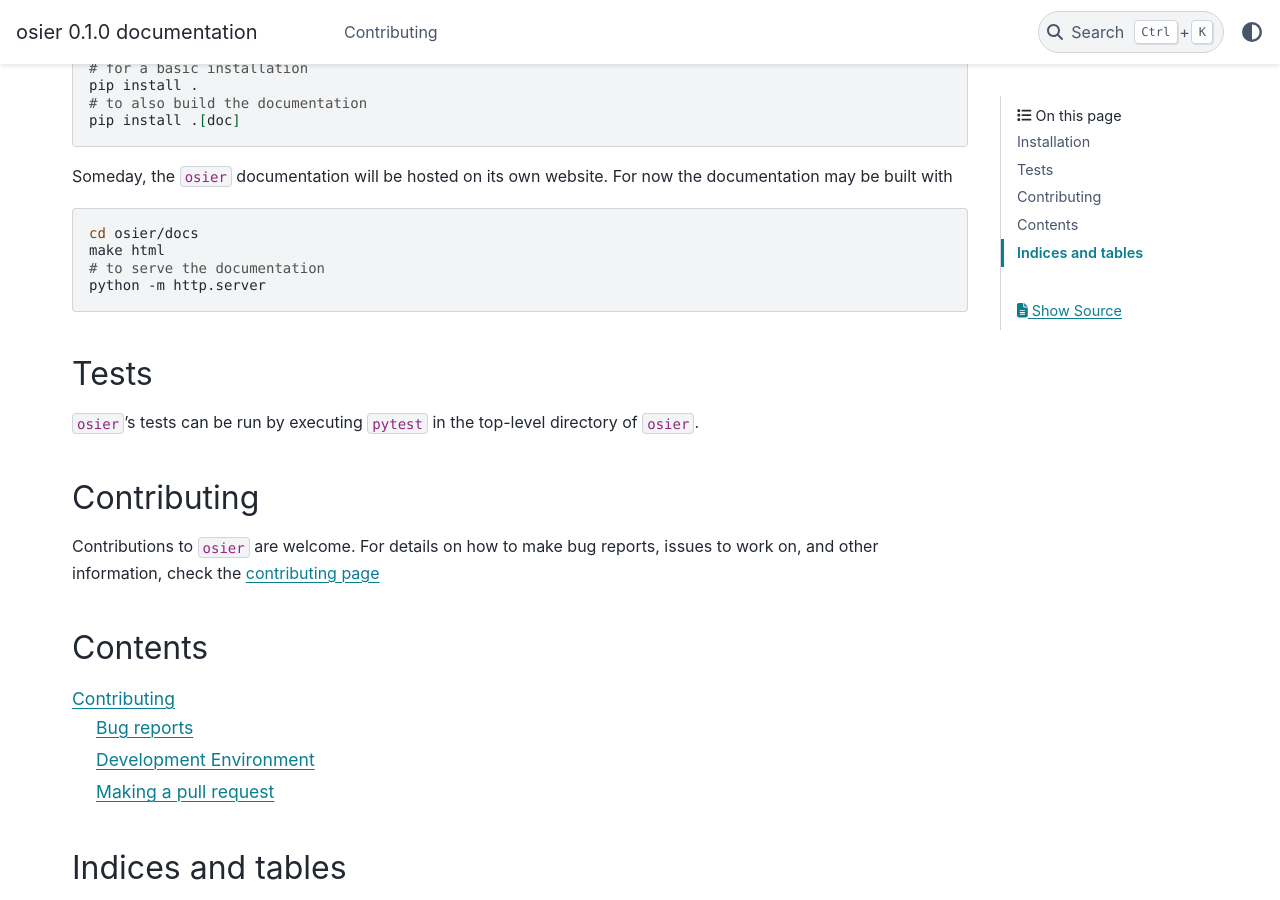
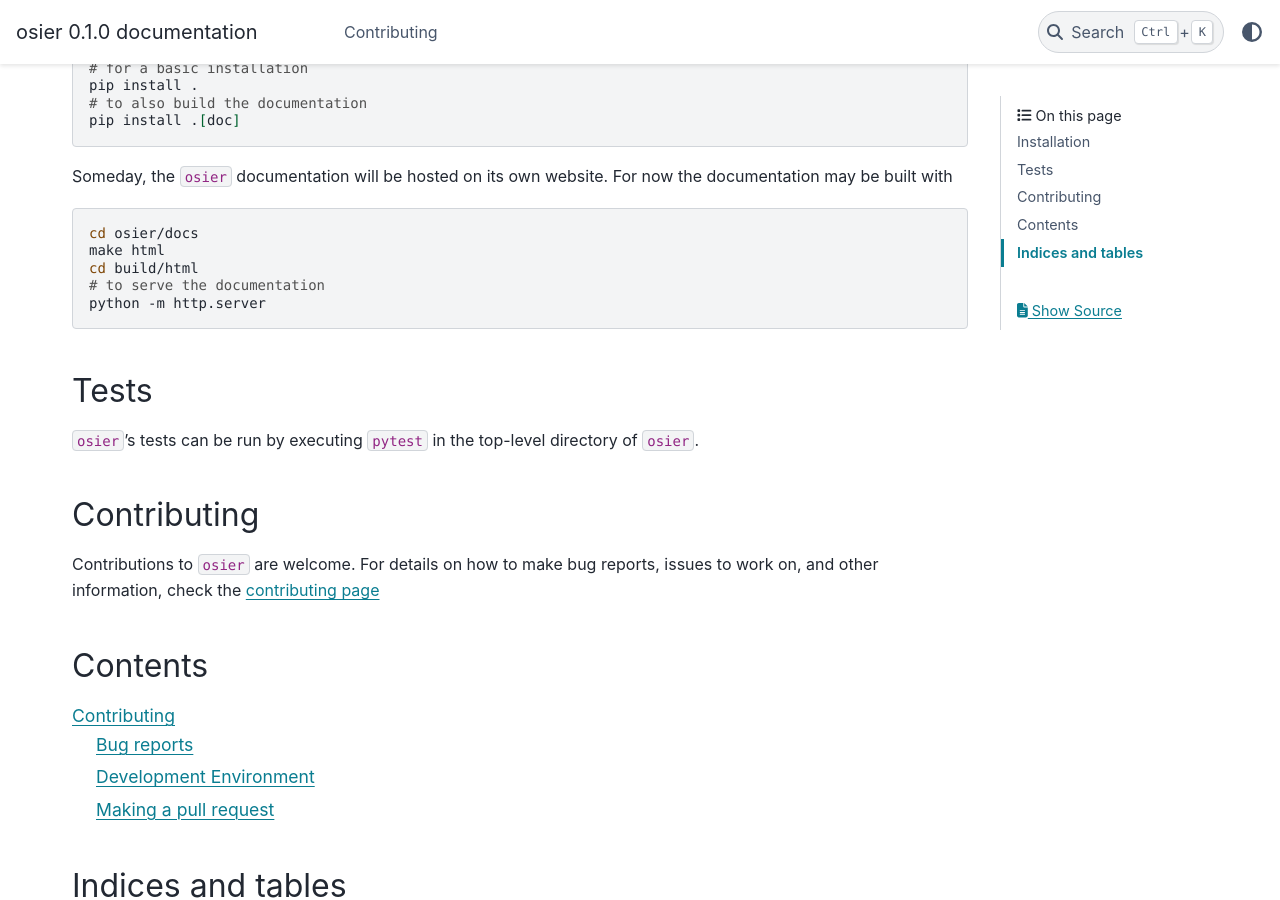
Before and after one commit to arfc/osier, a Sphinx documentation site: the page built from docs/source/index.md, in a window 1280 px wide and 900 px high, scrolled down 595 px. Built offline with Sphinx 7.4.7 and the PyData theme 0.15.4, drawn with Linux system fonts in a browser that asks for light colours.

````diff
--- a/README.md
+++ b/README.md
@@ -28,6 +28,7 @@ now the documentation may be built with
 ```bash
 cd osier/docs
 make html
+cd build/html
 # to serve the documentation
 python -m http.server
 ```
--- a/docs/source/conf.py
+++ b/docs/source/conf.py
@@ -37,7 +37,6 @@ extensions = [
     "sphinx.ext.autodoc",
     "sphinx.ext.autosummary",
     "sphinx.ext.intersphinx",
-    "sphinx.ext.napoleon",
     "sphinx.ext.viewcode",
     "sphinx_autodoc_typehints",
     "sphinx_design"
````
